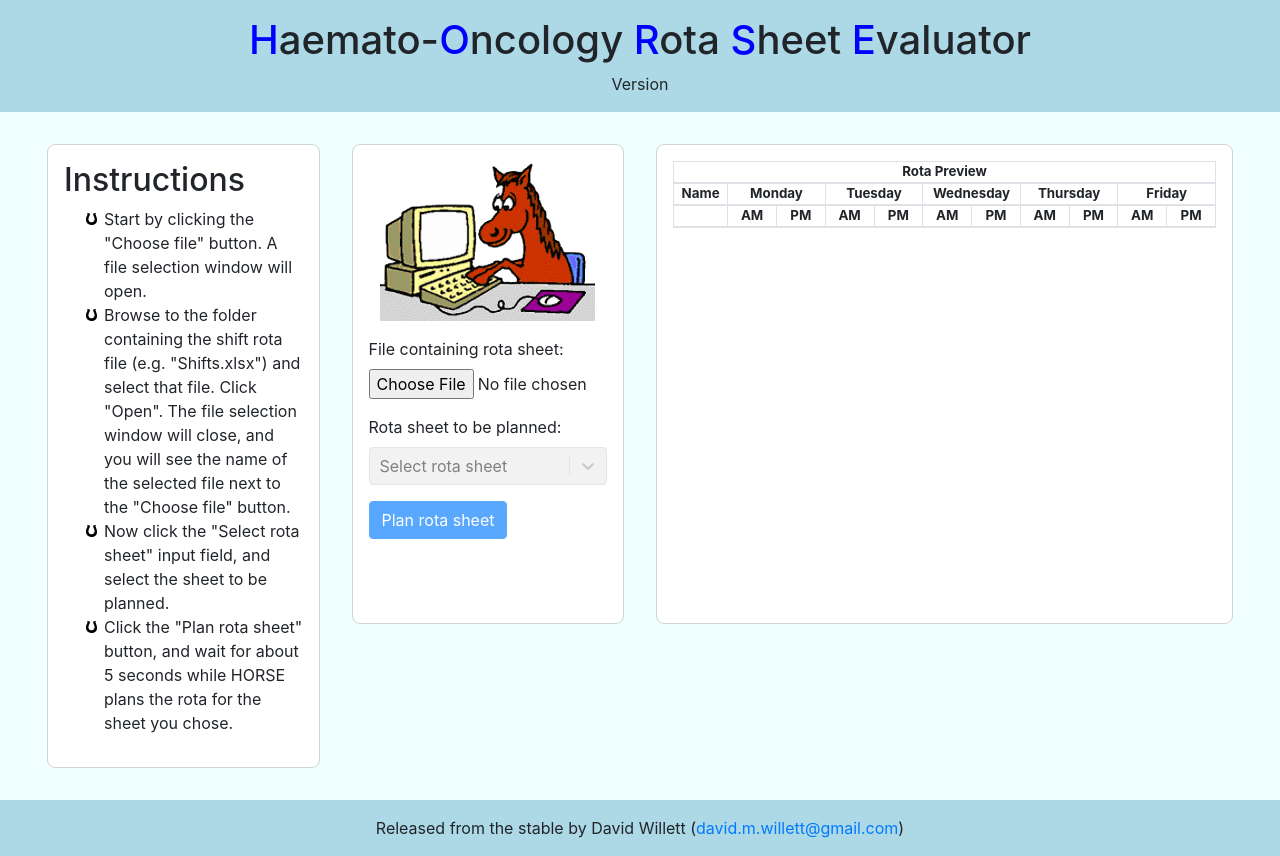
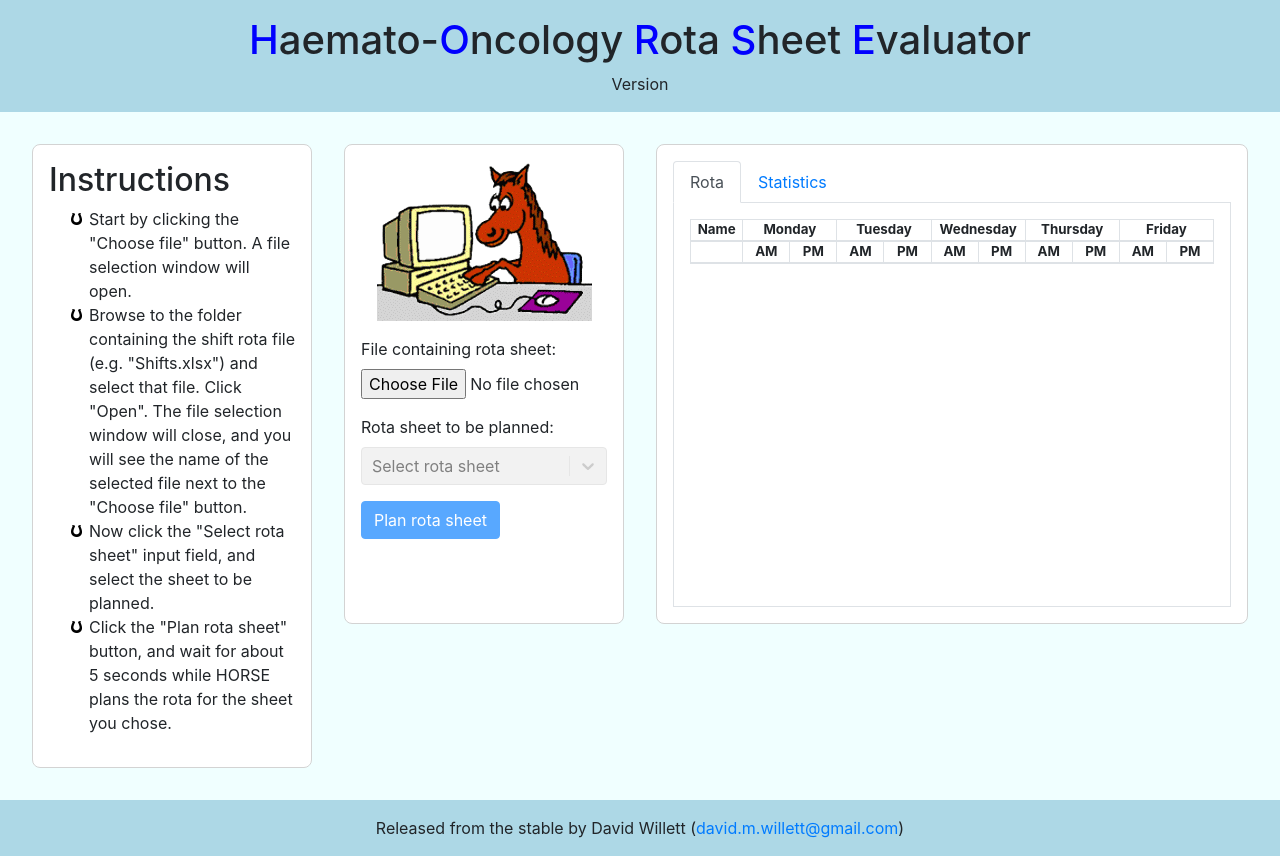
Before and after one commit to Willett-Solutions/horse-client, a React (Create React App) app: page / in a window 1280 px wide. Built offline with nearby package versions, Linux system fonts and the light colour scheme; what enumify would draw is missing.

Commit message:
Rota and Statistics now two tabs of single tab view.

```diff
--- a/src/App.css
+++ b/src/App.css
@@ -21,18 +21,33 @@ main {
 }
 
 section, aside {
-  background-color: white;
+  display: flex;
+  flex-direction: column;
   min-height: 30rem;
   margin: 1rem;
   border: 1px solid lightgray;
   border-radius: 0.5rem;
   padding: 1rem;
+  background-color: white;
+}
+
+.tab-content {
+  flex: 1;
+  padding: 1rem;
+  border-left: #dee2e6 solid 1px;
+  border-right: #dee2e6 solid 1px;
+  border-bottom: #dee2e6 solid 1px;
 }
 
 .table-sm td, .table-sm th {
   padding: 0;
   font-size: smaller;
   text-align: center;
+}
+
+.table-sm td {
+  transition-property: background-color;
+  transition-duration: 2s;
 }
 
 footer {
@@ -46,5 +61,5 @@ footer p {
 }
 
 #content {
-  /*min-width: 1150px;*/
+  padding: 0;
 }
--- a/src/App.tsx
+++ b/src/App.tsx
@@ -5,7 +5,7 @@ import InstructionPanel from "./components/InstructionPanel";
 import "./App.css";
 import RosterPreview from "./components/RosterPreview";
 import StatisticsView from "./components/StatisticsView";
-import {Col, Container, Row} from "react-bootstrap";
+import {Col, Container, Row, Tab, Tabs} from "react-bootstrap";
 import * as Rota from "./components/model/rota";
 
 type AppState = {
@@ -50,20 +50,25 @@ class App extends React.Component<{}, AppState> {
               </Col>
               <Col xl={6}>
                 <section>
-                  <RosterPreview document={this.state.document}/>
+                  <Tabs defaultActiveKey="rota">
+                    <Tab eventKey="rota" title="Rota">
+                      <RosterPreview document={this.state.document}/>
+                    </Tab>
+                    <Tab eventKey="statistics" title="Statistics">
+                      {
+                        this.state.isSolved &&
+                        <StatisticsView document={this.state.document!}/>
+                      }
+                    </Tab>
+                  </Tabs>
                 </section>
-                {
-                  this.state.isSolved &&
-                    <section>
-                      <StatisticsView document={this.state.document!}/>
-                    </section>
-                }
               </Col>
             </Row>
           </Container>
         </main>
         <footer>
-          <p>Released from the stable by David Willett (<a href="mailto:david.m.willett@gmail.com">david.m.willett@gmail.com</a>)</p>
+          <p>Released from the stable by David Willett (<a
+            href="mailto:david.m.willett@gmail.com">david.m.willett@gmail.com</a>)</p>
         </footer>
       </React.Fragment>
     );
--- a/src/components/RosterPreview.tsx
+++ b/src/components/RosterPreview.tsx
@@ -44,9 +44,6 @@ function RosterPreview(props: { document: Rota.Document | null }) {
       <Table bordered size="sm">
         <thead>
           <tr>
-            <th colSpan={11}>Rota Preview</th>
-          </tr>
-          <tr>
             <th>Name</th>
             <th colSpan={2}>Monday</th>
             <th colSpan={2}>Tuesday</th>
--- a/src/components/StatisticsView.tsx
+++ b/src/components/StatisticsView.tsx
@@ -6,9 +6,6 @@ function StatisticsView(props: { document: Rota.Document }) {
   return (
     <Table bordered striped size="sm" className="m-0">
       <thead>
-        <tr>
-          <th colSpan={4}>Statistics</th>
-        </tr>
         <tr>
           <th>Name</th>
           <th>Duties Performed</th>
```
